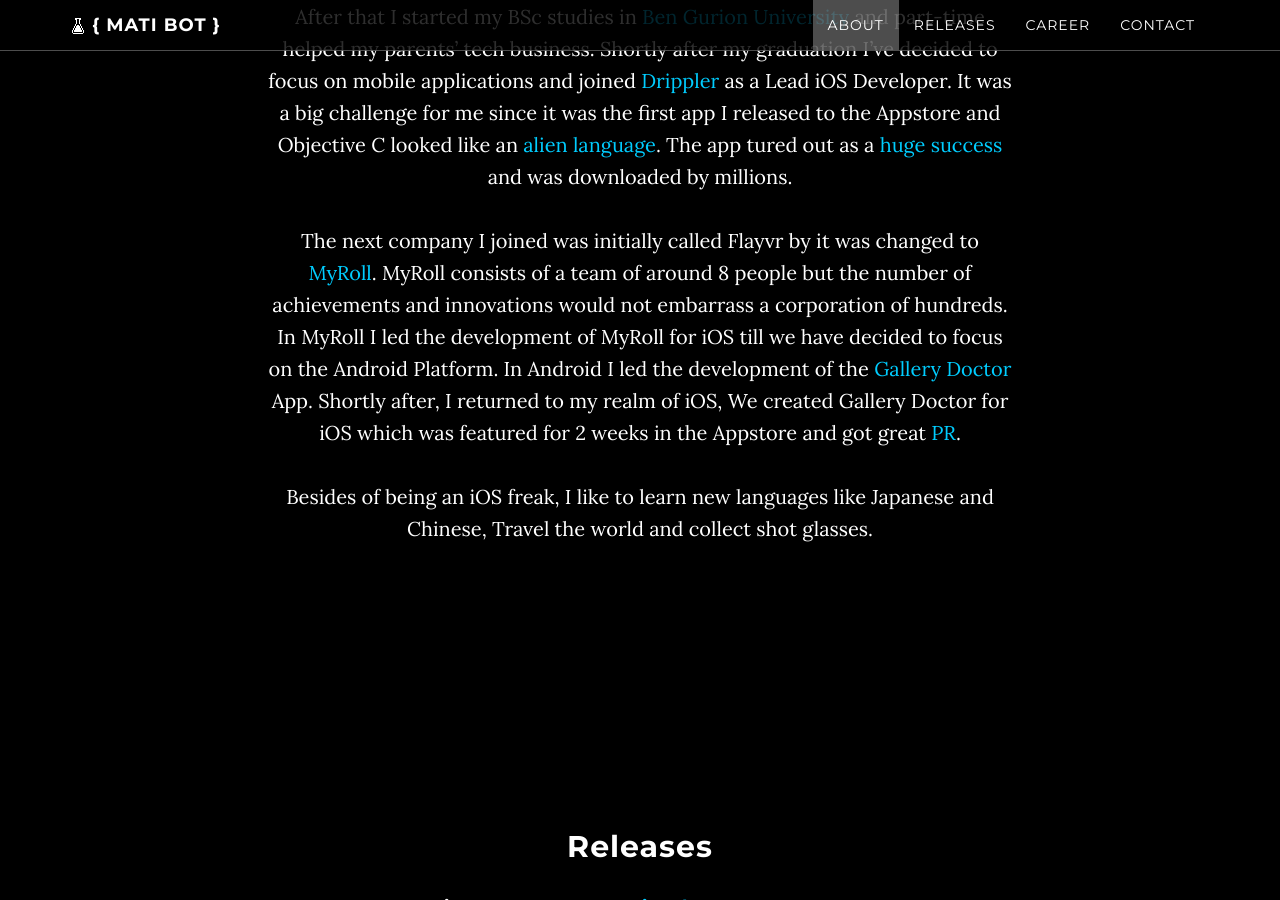
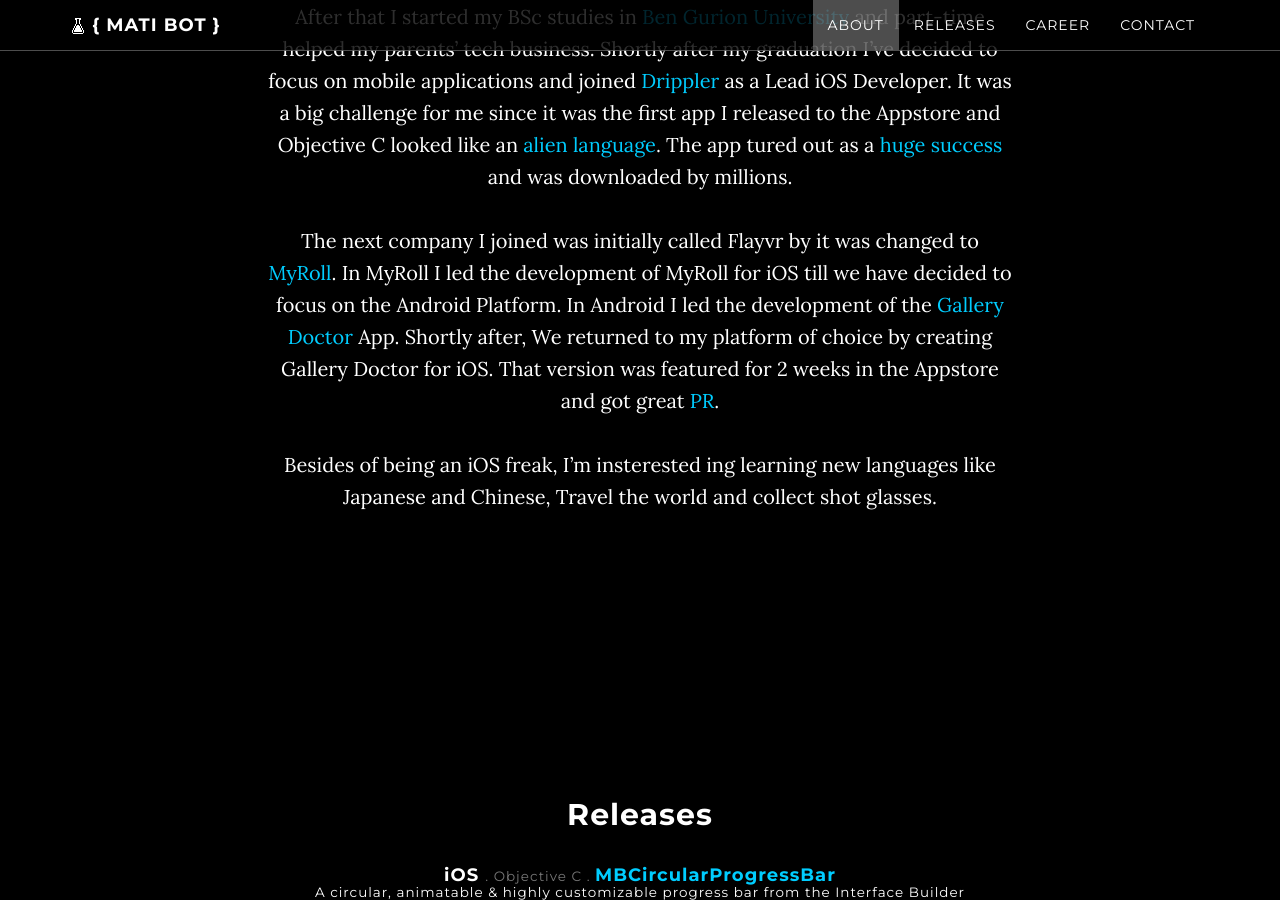
Before and after one commit to MatiBot/MatiBot.github.io, a Jekyll site: the page built from index.html, in a window 1280 px wide and 900 px high, scrolled down 1569 px. Built offline with Jekyll 4.4.1, drawn with Linux system fonts in a browser that asks for light colours; comment, search, counter and statistics services are not loaded.

Commit message:
update about

```diff
--- a/about.html
+++ b/about.html
@@ -15,8 +15,8 @@ Shortly after my graduation I've decided to focus on mobile applications and joi
 It was a big challenge for me since it was the first app I released to the Appstore and Objective C looked like an <a href="https://www.youtube.com/watch?v=0Qm07MUkgiA">alien language</a>.
 The app tured out as a <a href="http://gizmodo.com/5995398/drippler-turn-your-phone-into-the-best-damn-phone-it-can-be">huge success</a> and was downloaded by millions.<br><br>
 The next company I joined was initially called Flayvr by it was changed to <a href="http://www.myroll.com">MyRoll</a>.
-MyRoll consists of a team of around 8 people but the number of achievements and innovations would not embarrass a corporation of hundreds.
 In MyRoll I led the development of MyRoll for iOS till we have decided to focus on the Android Platform.
 In Android I led the development of the <a href="http://www.gallerydoctor.com">Gallery Doctor</a> App.
-Shortly after, I returned to my realm of iOS, We created Gallery Doctor for iOS which was featured for 2 weeks in the Appstore and got great <a href="http://venturebeat.com/2015/08/21/10-apps-that-should-be-core-smartphone-features/">PR</a>.<br><br>
-Besides of being an iOS freak, I like to learn new languages like Japanese and Chinese, Travel the world and collect shot glasses.
+Shortly after, We returned to my platform of choice by creating Gallery Doctor for iOS.
+That version was featured for 2 weeks in the Appstore and got great <a href="http://venturebeat.com/2015/08/21/10-apps-that-should-be-core-smartphone-features/">PR</a>.<br><br>
+Besides of being an iOS freak, I'm insterested ing learning new languages like Japanese and Chinese, Travel the world and collect shot glasses.
```
